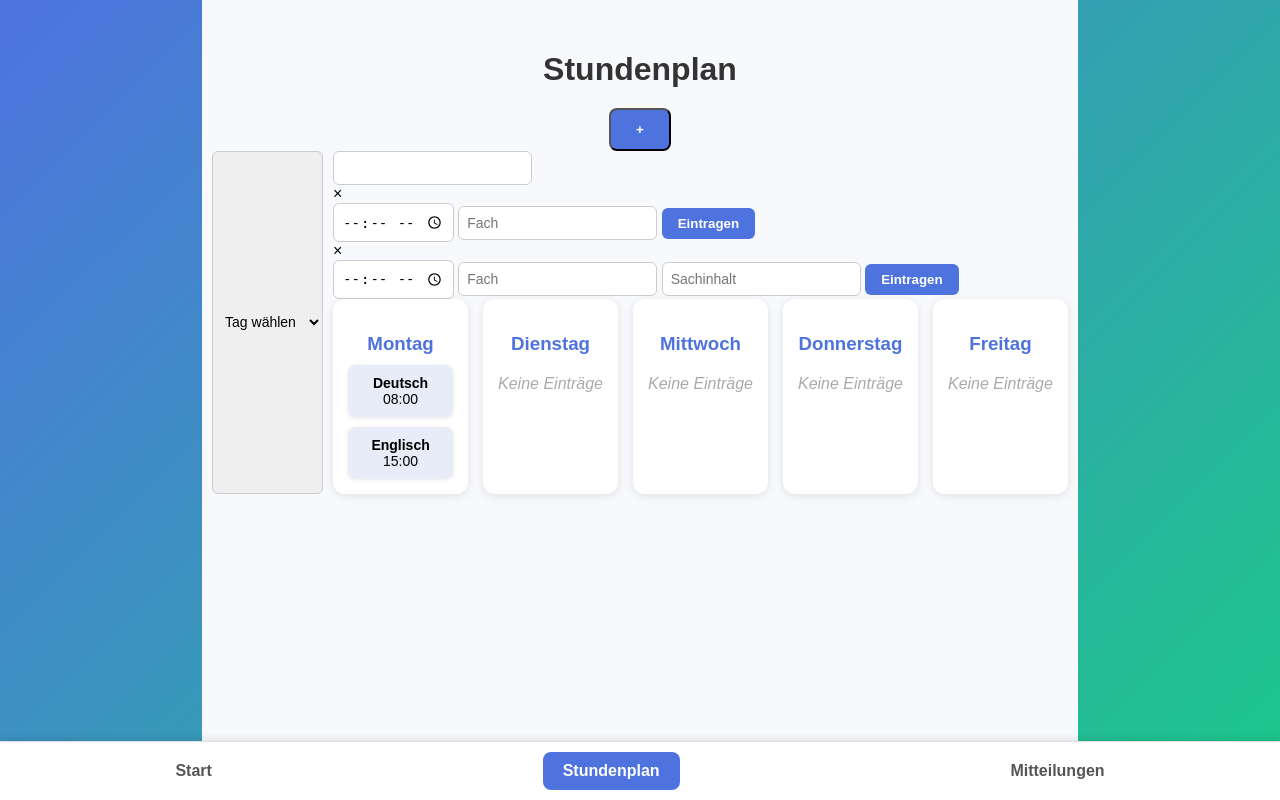
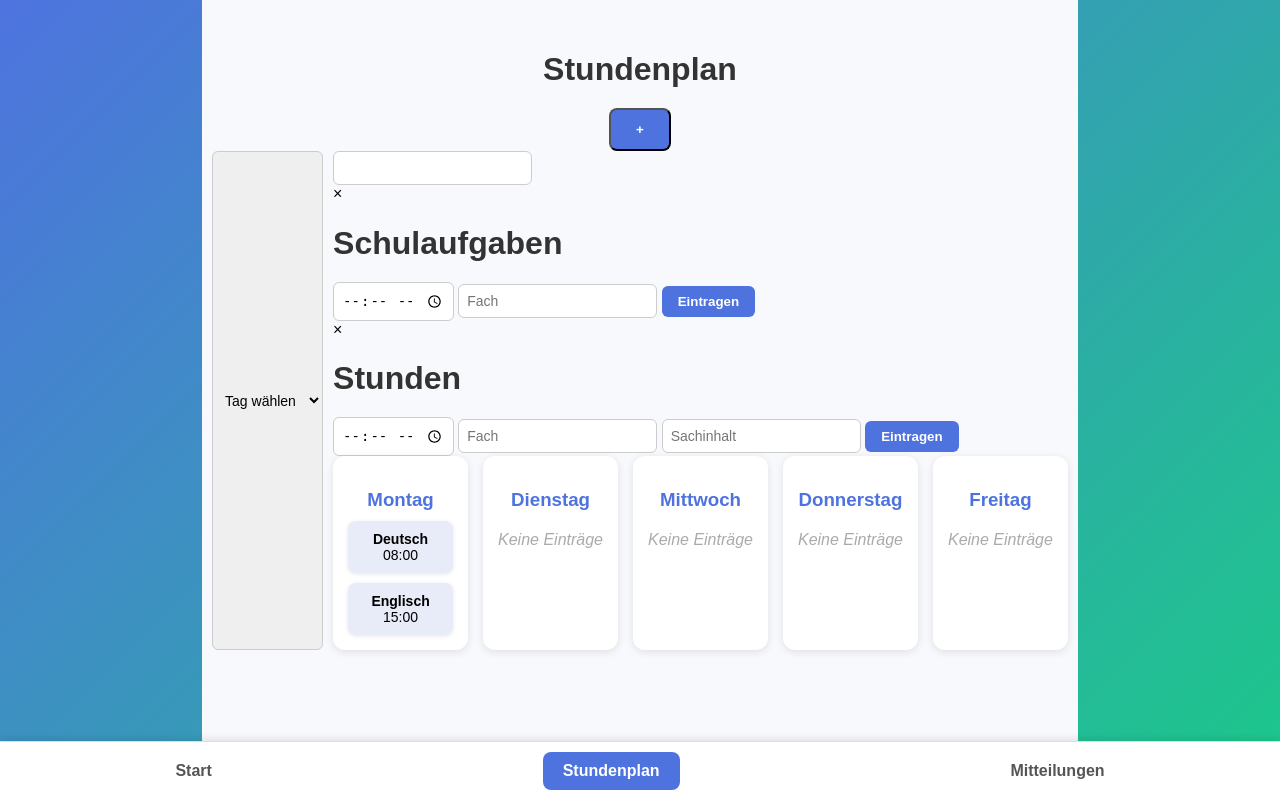
Before and after one commit to kel0g/Unterichtsplaner, a PHP site: page /stundenplan.php in a window 1280 px wide. Run offline with PHP 8.4, Linux system fonts and the light colour scheme; the visitor is signed in with stand-in values (Sample User, id 1).

Commit message:
anpassungen

```diff
--- a/stundenplan.php
+++ b/stundenplan.php
@@ -84,8 +84,8 @@
         <from class="dropdown" id="options">
             <input list="moglichkeiten" type="text" name="optionen"/>
             <datalist id="option">
-                <option value="Stunden" id="wahl1"/>
-                <option value="Schulaufgabe" id="wahl2"/>
+                <option value="Stunden" id="wahl2"/>
+                <option value="Schulaufgabe" id="wahl1"/>
             </datalist>
         </form>
 
@@ -94,6 +94,7 @@
             <div class="popup-content">
                 <span class="close">&times;</span>
                 <form method="POST" action="">
+                <h1>Schulaufgaben</h1>
                 <input type="time" name="zeit" required>
                 <input type="text" name="fach" placeholder="Fach" required>
                 <button type="submit" class="btn">Eintragen</button>
@@ -105,6 +106,7 @@
             <div class="popup-content">
                 <span class="close">&times;</span>
                 <form method="POST" action="">
+                <h1>Stunden</h1>
                 <input type="time" name="zeit" required>
                 <input type="text" name="fach" placeholder="Fach" required>
                 <input type="text" name="text" placeholder="Sachinhalt" required>
```
